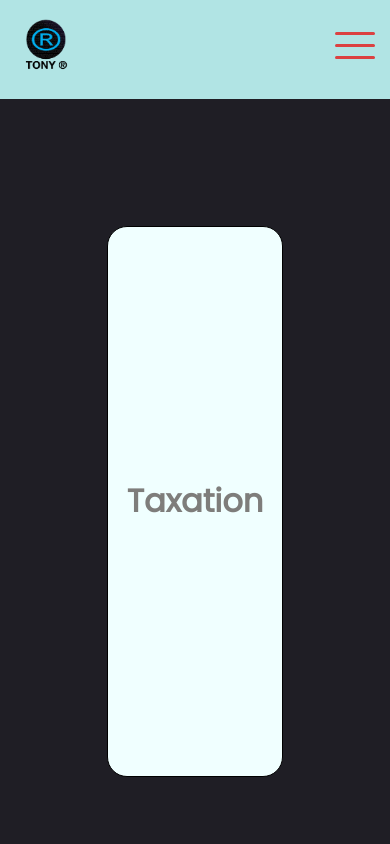
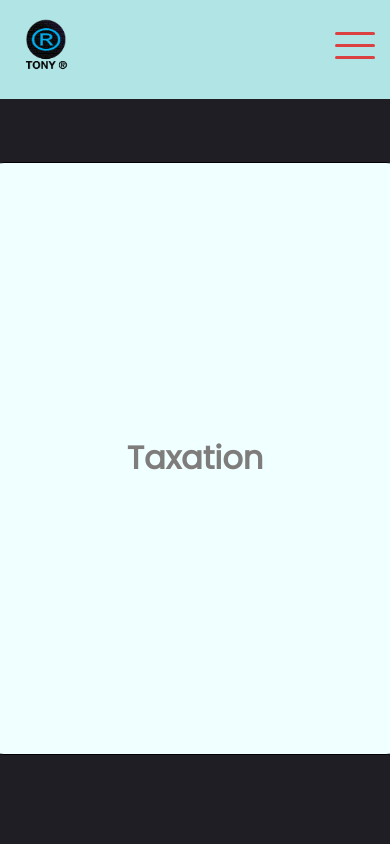
Before and after one commit to Max182xx/WebsideTonyR, a React (Create React App) app in the folder website/: page /asavoir in a window 390 px wide. Shown: the top 844 px of the page. Built offline with nearby package versions, Linux system fonts and the light colour scheme.

Commit message:
Fixation problème responsive card dans -A savoir- et mise à jour du Readme

```diff
--- a/website/src/pages/ASavoir.jsx
+++ b/website/src/pages/ASavoir.jsx
@@ -2,14 +2,14 @@ import React, { useState } from "react";
 import ReactCardFlip from "react-card-flip";
 import "../styles/ASavoir.css";
 
-/* Intaller le package  'npm i react-card-flip' dans le projet */
+
 
 function ASavoir() {
   const [flips, setFlips] = useState([false, false]);
 
   function flipCard(index) {
     const newFlips = [...flips];
-    newFlips[index] = !newFlips[index]; // Met à jour l'état de la carte spécifique
+    newFlips[index] = !newFlips[index];
     setFlips(newFlips);
   }
 
--- a/website/src/styles/ASavoir.css
+++ b/website/src/styles/ASavoir.css
@@ -1,8 +1,7 @@
-.container-flip{
+.container-flip {
   display: flex;
   justify-content: space-around;
   margin: 1rem;
-
 }
 
 .card-front h1 {
@@ -10,34 +9,42 @@
   justify-content: center;
   align-items: center;
   height: 65vh;
-
 }
 
-.card{
-
+.card {
   width: 45vw;
   height: auto;
   border: 1px solid black;
   border-radius: 20px;
   margin: 50px auto;
-    background-color:azure;
+  background-color: azure;
   cursor: pointer;
-
+  padding: 5%;
 }
 
-.card-back{
+.card-back {
   background-color: beige;
   height: auto;
   display: flex;
   justify-items: center;
   flex-direction: column;
   padding: 1rem;
-
 }
 
-@media screen and (max-width:1250px) {
-    .container-flip{
+@media screen and (max-width: 845px) {
+  .container-flip {
     display: flex;
     flex-wrap: wrap;
+    justify-content: center;
+    margin-top: -3rem;
+  }
+
+  .card {
+    width: 50vh;
+  }
+
+  .card-back {
+    padding: 10%;
+    position: relative;
   }
 }
```
Also changed, not shown: 1 other file (tests, documents, lock files or other folders). Lines whose indentation alone changed are shown as unchanged.
